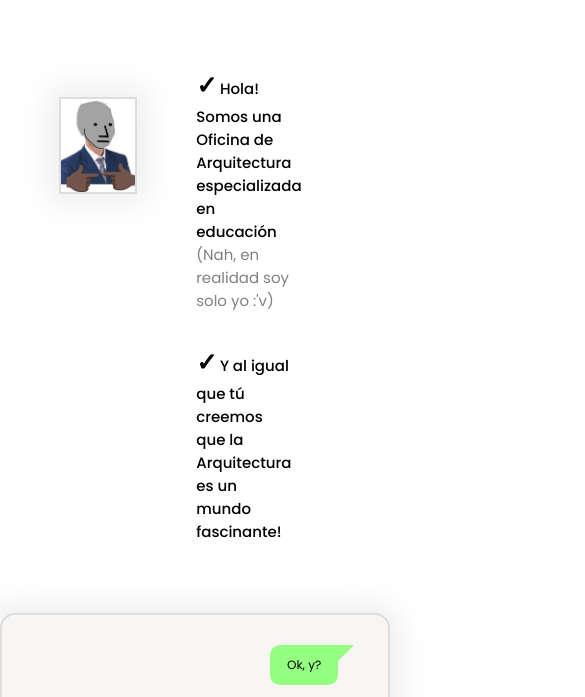
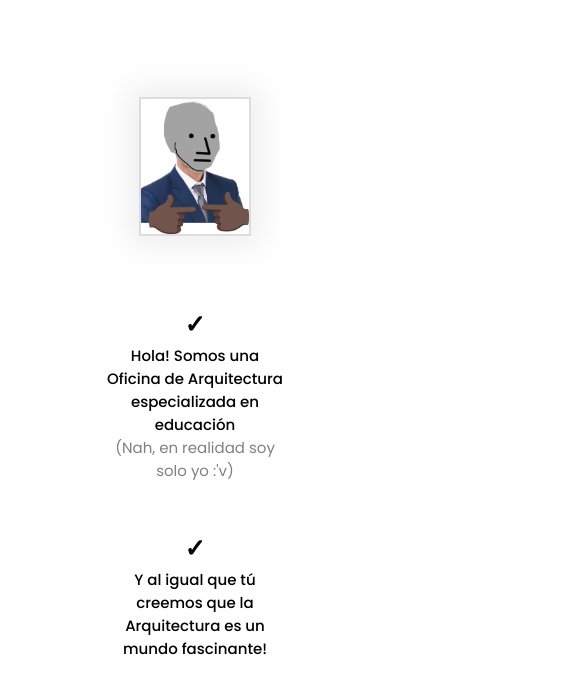
Before and after one commit to pruebaop/pruebaop.github.io, a plain HTML site: page sobre.html in a window 390 px wide. Shown: the part 575-1272 px from the top of the page, 585 px wide, since content can reach past the window. Drawn offline with Linux system fonts and the light colour scheme.

Commit message:
Add files via upload

```diff
--- a/css/style_about.css
+++ b/css/style_about.css
@@ -290,6 +290,16 @@ body{
     font-weight: 600;
 }
 
+
+
+
+
+/* me section lorem---------------------------------------------------------------------------------------------------*/
+
+
+
+
+
 .me{
     background-color: transparent;
     display: flex;
@@ -342,6 +352,43 @@ body{
     display: inline;
     font-weight: 400;
 }
+
+@media only screen and (max-width:900px){
+    .me{
+        background-color: transparent;
+        display: flex;
+        flex-direction: column;
+        height: fit-content;
+        width: 80%;
+        margin-top: 5em;
+        align-items: center;
+        justify-content: center;
+    }
+
+    .me .me_image{
+        width: 45%;
+
+    }
+
+    .me .me_description{
+        width: 90%;
+        margin: 0;
+        display: flex;
+        flex-direction: column;
+        align-items: center;
+        justify-content: center;
+    }
+
+    .me_description p{
+        text-align: center;
+    }
+
+    .me_description .check{
+        display: inline;
+    }
+
+}
+
 
 .whatsp-msg{
     height: fit-content;
@@ -597,6 +644,34 @@ body{
     height: fit-content;
 }
 
+@media only screen and (max-width:900px){
+
+    .testimonio_cards{
+        display: flex;
+        flex-direction: column;
+    }
+
+    .testimonio_cards .cards{
+        width: 60%;
+        margin-bottom: 4em;
+    }
+
+    .testimonio_cards .rating_person-img{
+        height: 80px;
+        width: 80px;
+    }
+    .testimonio_cards .rating_person-img img{
+        height: 90%;
+        width: 90%;
+    }
+}
+
+
+
+
+
+/* call section -------------------------------------------------------------------------------------------------- */
+
 .call{
     height: 25vh;
     width: 100%;
```
